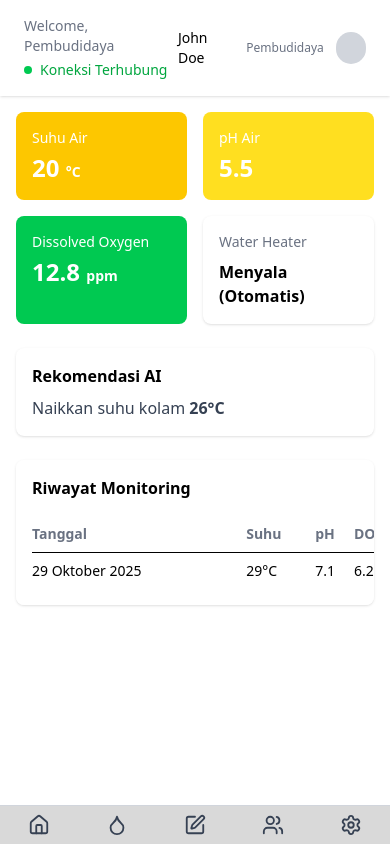
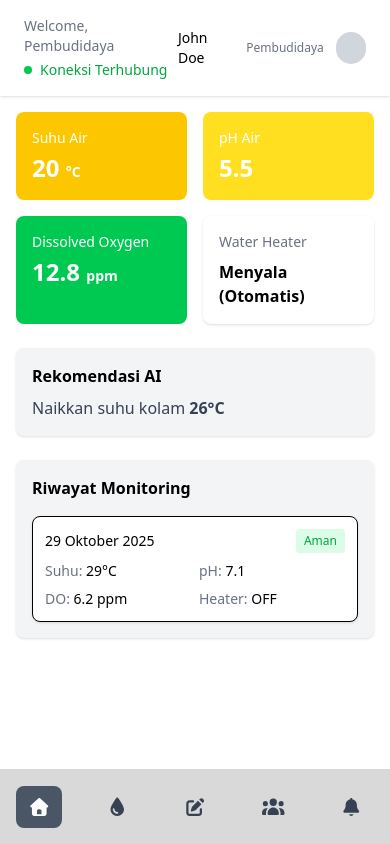
Before and after one commit to ChristentaTP/SMIKOLE, a React (Vite) app: page /dashboard in a window 390 px wide. Built offline with nearby package versions, Linux system fonts and the light colour scheme.

Commit message:
perbaikan sidebar mobile dan desktop agar animasinya lebih bagus dan proporsional

```diff
--- a/package.json
+++ b/package.json
@@ -10,6 +10,9 @@
     "preview": "vite preview"
   },
   "dependencies": {
+    "@fortawesome/fontawesome-svg-core": "^7.1.0",
+    "@fortawesome/free-solid-svg-icons": "^7.1.0",
+    "@fortawesome/react-fontawesome": "^3.1.1",
     "lucide-react": "^0.562.0",
     "react": "^19.2.0",
     "react-dom": "^19.2.0",
--- a/src/app/layout/Sidebar.jsx
+++ b/src/app/layout/Sidebar.jsx
@@ -1,30 +1,82 @@
+import { useState } from "react"
+import { FontAwesomeIcon } from "@fortawesome/react-fontawesome"
 import {
-  Home,
-  Droplet,
-  Edit,
-  Users,
-  Settings
-} from "lucide-react"
+  faHome,
+  faDroplet,
+  faPenToSquare,
+  faUsers,
+  faGear,
+  faBell,
+  faBars
+} from "@fortawesome/free-solid-svg-icons"
+import { NavLink } from "react-router-dom"
+
+const menuItems = [
+  { icon: faHome, label: "Dashboard", path: "/dashboard" },
+  { icon: faDroplet, label: "Kontrol Aktuator", path: "/kontrol-aktuator" },
+  { icon: faPenToSquare, label: "Logbook", path: "/logbook" },
+  { icon: faUsers, label: "Prediksi FCR", path: "/prediksi-fcr" },
+  { icon: faBell, label: "Notifikasi", path: "/notifikasi" },
+  { icon: faGear, label: "Personalisasi", path: "/personalisasi" },
+]
 
 export default function Sidebar() {
+  const [isExpanded, setIsExpanded] = useState(false)
+
   return (
     <>
       {/* DESKTOP SIDEBAR */}
-      <aside className="hidden md:flex w-16 bg-[#D9D9D9] text-gray-700 flex-col items-center py-4 gap-6">
-        <Home size={20} />
-        <Droplet size={20} />
-        <Edit size={20} />
-        <Users size={20} />
-        <Settings size={20} />
+      <aside
+        className={`hidden md:flex bg-[#D9D9D9] text-gray-700 flex-col items-center py-4 gap-4 transition-all duration-300 ${
+          isExpanded ? "w-48" : "w-16"
+        }`}
+      >
+        {/* Burger Toggle Button */}
+        <button
+          onClick={() => setIsExpanded(!isExpanded)}
+          className="w-10 h-10 flex items-center justify-center rounded-lg transition-colors hover:bg-gray-400 hover:text-white mb-2"
+          title={isExpanded ? "Tutup Sidebar" : "Buka Sidebar"}
+        >
+          <FontAwesomeIcon icon={faBars} size="lg" />
+        </button>
+
+        {/* Menu Items */}
+        {menuItems.map((item) => (
+          <NavLink
+            key={item.path}
+            to={item.path}
+            title={item.label}
+            className={({ isActive }) =>
+              `flex items-center gap-3 rounded-lg transition-colors hover:bg-gray-400 hover:text-white ${
+                isExpanded ? "w-40 px-3 py-2" : "w-10 h-10 justify-center"
+              } ${isActive ? "bg-gray-600 text-white" : ""}`
+            }
+          >
+            <FontAwesomeIcon icon={item.icon} size="lg" className="flex-shrink-0" />
+            {isExpanded && (
+              <span className="text-sm font-medium whitespace-nowrap overflow-hidden">
+                {item.label}
+              </span>
+            )}
+          </NavLink>
+        ))}
       </aside>
 
       {/* MOBILE BOTTOM NAV */}
-      <nav className="md:hidden fixed bottom-0 left-0 right-0 bg-[#D9D9D9] text-gray-700 border-t border-gray-300 flex justify-around py-2">
-        <Home size={22} />
-        <Droplet size={22} />
-        <Edit size={22} />
-        <Users size={22} />
-        <Settings size={22} />
+      <nav className="md:hidden fixed bottom-0 left-0 right-0 bg-[#D9D9D9] text-gray-700 border-t border-gray-300 flex justify-around py-4">
+        {menuItems.filter(item => item.label !== "Personalisasi").map((item) => (
+          <NavLink
+            key={item.path}
+            to={item.path}
+            className={({ isActive }) =>
+              `flex flex-col items-center gap-1 text-xs transition-all active:scale-90 active:bg-gray-400 active:text-white rounded-lg p-3 ${
+                isActive ? "bg-gray-600 text-white" : ""
+              }`
+            }
+          >
+            <FontAwesomeIcon icon={item.icon} size="xl" />
+          </NavLink>
+        ))}
       </nav>
     </>
   )
--- a/src/app/routes/Dashboard.jsx
+++ b/src/app/routes/Dashboard.jsx
@@ -20,7 +20,7 @@ export default function Dashboard() {
         </div>
 
         {/* AI RECOMMENDATION */}
-        <div className="bg-white rounded-lg p-4 shadow mb-6">
+        <div className="bg-gray-100 rounded-lg p-4 shadow mb-6">
           <p className="font-semibold mb-2">Rekomendasi AI</p>
           <p className="text-gray-700">
             Naikkan suhu kolam <span className="font-semibold">26°C</span>
@@ -28,10 +28,12 @@ export default function Dashboard() {
         </div>
 
         {/* MONITORING TABLE */}
-        <div className="bg-white rounded-lg p-4 shadow overflow-x-auto">
+        <div className="bg-gray-100 rounded-lg p-4 shadow">
           <p className="font-semibold mb-4">Riwayat Monitoring</p>
 
-          <table className="w-full text-sm min-w-[640px]">
+          {/* Desktop Table */}
+          <div className="hidden md:block">
+            <table className="w-full text-sm">
               <thead>
                 <tr className="text-left text-gray-500">
                   <th className="py-2">Tanggal</th>
@@ -42,7 +44,6 @@ export default function Dashboard() {
                   <th>Risiko AI</th>
                 </tr>
               </thead>
-
               <tbody>
                 <tr className="border-t">
                   <td className="py-2">29 Oktober 2025</td>
@@ -56,6 +57,23 @@ export default function Dashboard() {
             </table>
           </div>
 
+          {/* Mobile Card View */}
+          <div className="md:hidden space-y-3">
+            <div className="bg-white rounded-lg p-3 shadow-sm border">
+              <div className="flex justify-between items-center mb-2">
+                <span className="text-sm font-medium">29 Oktober 2025</span>
+                <span className="text-green-600 text-xs font-medium bg-green-100 px-2 py-1 rounded">Aman</span>
+              </div>
+              <div className="grid grid-cols-2 gap-2 text-sm">
+                <div><span className="text-gray-500">Suhu:</span> 29°C</div>
+                <div><span className="text-gray-500">pH:</span> 7.1</div>
+                <div><span className="text-gray-500">DO:</span> 6.2 ppm</div>
+                <div><span className="text-gray-500">Heater:</span> OFF</div>
+              </div>
+            </div>
+          </div>
+        </div>
+
       </div>
     </MainLayout>
   )
```
Also changed, not shown: 1 other file (tests, documents, lock files or other folders). Lines whose indentation alone changed are shown as unchanged.
